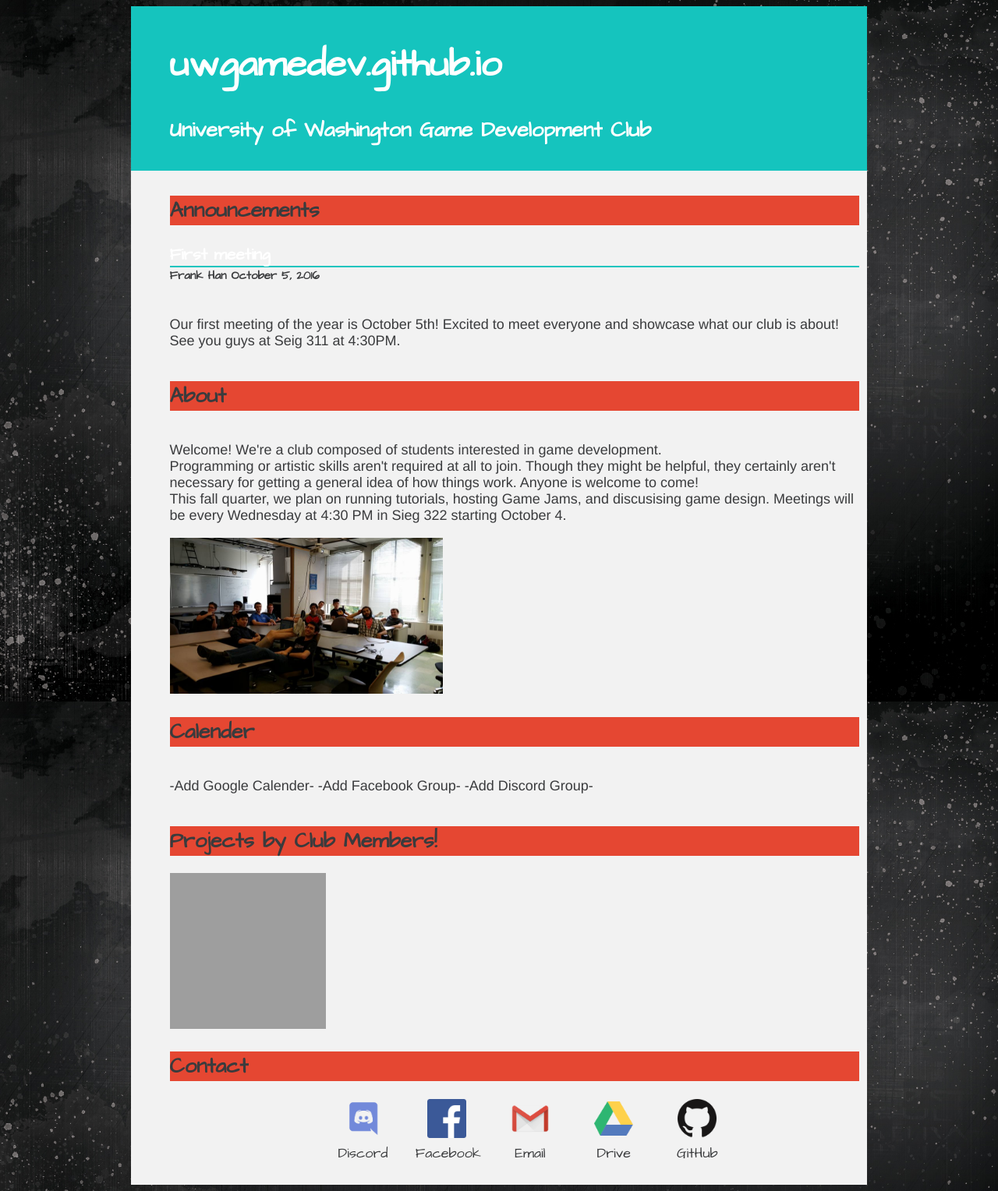
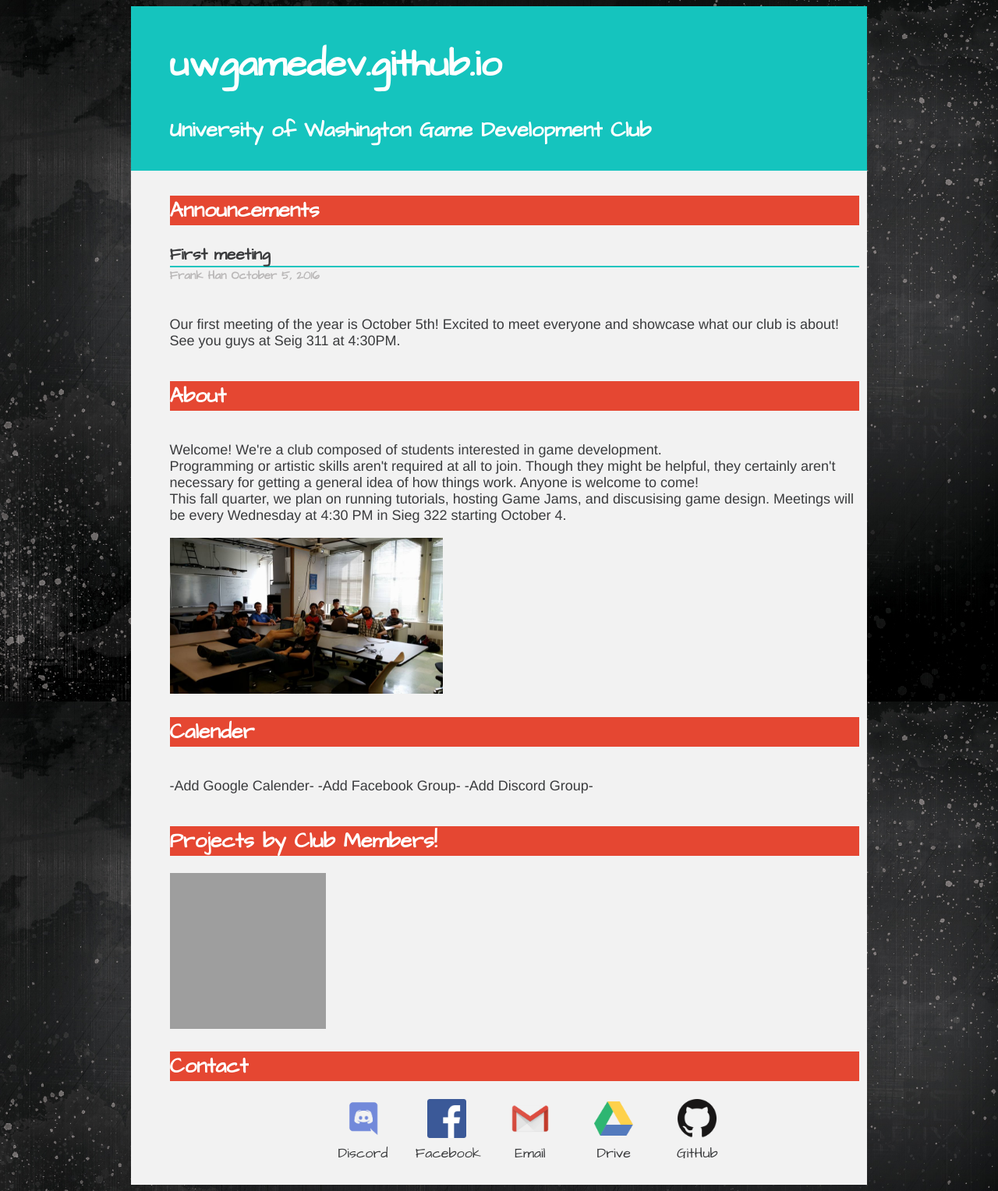
Before and after one commit to uwgamedev/uwgamedev.github.io, a PHP site: page / in a window 1280 px wide. Shown: the whole page at 78% size. Run offline with PHP 8.4, Linux system fonts and the light colour scheme; grey boxes are pictures that could not be loaded.

Commit message:
messing with colors

```diff
--- a/index.css
+++ b/index.css
@@ -30,6 +30,8 @@ body{
 }
 
 .blockContainer h2 {
+	color: white;
+
 	width: 100%;
 	background-color: #e54732;
 
@@ -41,7 +43,6 @@ body{
 }
 
 h3 {
-	color: white;
 	margin-bottom: 0;
 	border-bottom-style: solid;
 	border-bottom-width: 2px;
@@ -50,6 +51,7 @@ h3 {
 }
 h5 {
 	margin-top: 0;
+	color: #bab8b8;
 }
 
 .icon {
```
